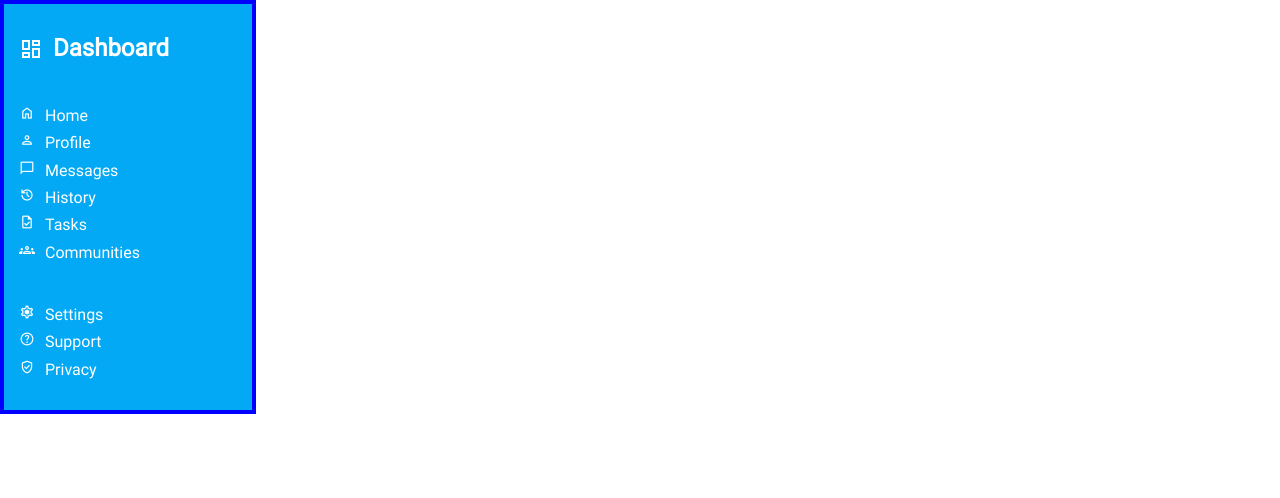
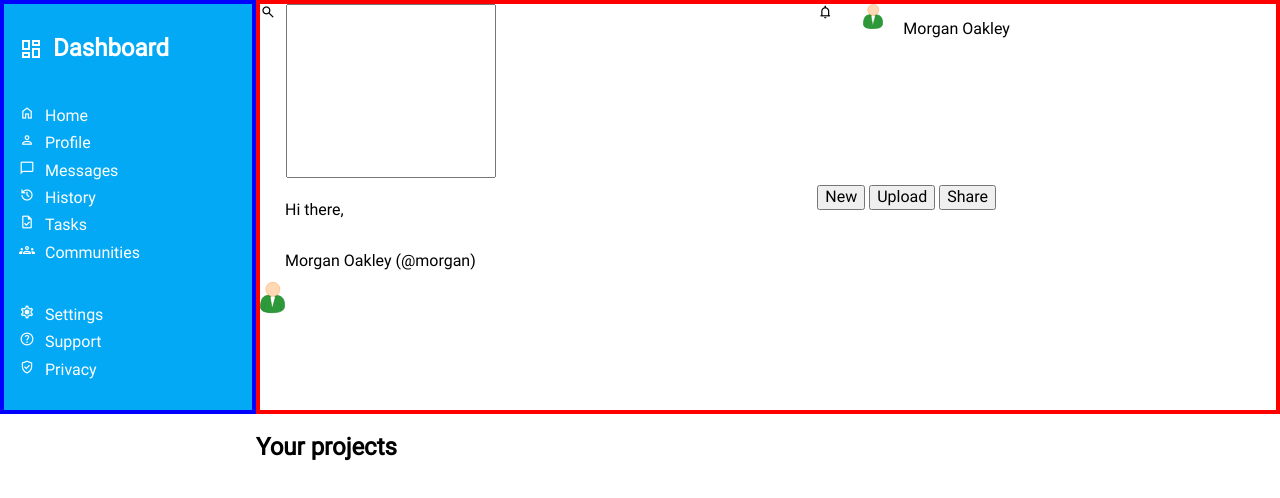
Before and after one commit to had-arach-eric/admin-dashboard, a plain HTML site: page index.html in a window 1280 px wide. Drawn offline with nearby package versions, Linux system fonts and the light colour scheme.

Commit message:
Partially make header and content.

```diff
--- a/index.html
+++ b/index.html
@@ -15,6 +15,8 @@
   <link rel="stylesheet" href="https://fonts.googleapis.com/css2?family=Material+Symbols+Outlined:opsz,wght,FILL,GRAD@48,400,1,0" />
   <link rel="stylesheet" href="https://fonts.googleapis.com/css2?family=Material+Symbols+Outlined:opsz,wght,FILL,GRAD@48,400,1,0" />
   <link rel="stylesheet" href="https://fonts.googleapis.com/css2?family=Material+Symbols+Outlined:opsz,wght,FILL,GRAD@48,400,1,0" />
+  <link rel="stylesheet" href="https://fonts.googleapis.com/css2?family=Material+Symbols+Outlined:opsz,wght,FILL,GRAD@48,400,1,0" />
+  <link rel="stylesheet" href="https://fonts.googleapis.com/css2?family=Material+Symbols+Outlined:opsz,wght,FILL,GRAD@48,400,0,0" />
 
   <link rel="stylesheet" href="./styles/styles.css">
 
@@ -25,8 +27,9 @@
 <body>
 
   <div class="container">
-    <div class="dashboard">
-      <div class="logo-and-title">
+
+    <div class="sidebar">
+      <div class="dashboard">
         <span class="material-symbols-outlined">dashboard</span>
         <h1>Dashboard</h1>
       </div>
@@ -42,15 +45,37 @@
         <li><span class="material-symbols-outlined">settings</span>Settings</li>
         <li><span class="material-symbols-outlined">help</span>Support</li>
         <li><span class="material-symbols-outlined">verified_user</span>Privacy</li>
-
-
       </ul>
     </div>
+
     <div class="header">
+      <div class="search">
+        <span class="material-symbols-outlined search-icon">search</span>
+        <input type="search">
+      </div>
+      <div class="notifications">
+        <span class="material-symbols-outlined notification-icon">notifications</span>
+        <img src="./assets/images/user.svg" alt="" class="user">
+        <p>Morgan Oakley</p>
+      </div>
+      <div class="hello">
+        <img src="./assets/images/user.svg" alt="">
+        <div class="name-and-user">
+          <p>Hi there,</p>
+          <p>Morgan Oakley (@morgan)</p>
+        </div>
 
+      </div>
+      <div class="buttons">
+        <button type="button">New</button>
+        <button type="button">Upload</button>
+        <button type="button">Share</button>
+      </div>
     </div>
+
     <div class="content">
       <div class="projects">
+        <h2>Your projects</h2>
 
       </div>
       <div class="announcements">
--- a/styles/styles.css
+++ b/styles/styles.css
@@ -6,25 +6,25 @@ html {
   box-sizing: inherit;
 }
 
-body {
-  margin: 0;
-  padding: 0;
-  color: white;
-  font-family: Roboto;
-}
-
 @font-face {
   font-family: Roboto;
   src: url(../assets/fonts/Roboto-Regular.ttf);
 }
 
+body {
+  margin: 0;
+  padding: 0;
+  color: black;
+  font-family: Roboto;
+  --general-padding: 15px;
+}
+
 .container {
-  --general-padding: 15px;
   display: grid;
   grid-template-columns: 1fr 4fr;
 }
 
-.dashboard {
+.sidebar {
   border: 4px solid blue;
   grid-row: 1 / -1;
   grid-column: 1 / 2;
@@ -32,12 +32,12 @@ body {
   flex-direction: column;
   justify-content: center;
   background-color: #03A9F4;
-  padding: 10px;
+  color: white;
   row-gap: 10px;
   padding: var(--general-padding);
 }
 
-.logo-and-title {
+.dashboard {
   font-size: 1.5rem;
   display: flex;
   align-items: center;
@@ -71,11 +71,86 @@ h1 {
 }
 
 .header {
+  border: 4px solid red;
   grid-row: 1 / 2;
   grid-column: 2 / 3;
+  display: grid;
+  grid-template-columns: 1.2fr 1fr;
+  gap: 7px;
+}
+
+.search-and-user {
+
+}
+
+.search {
+  display: flex;
+}
+
+.search-icon {
+  color: black;
+}
+
+.notifications {
+  display: flex;
+  align-items: flex-start;
+  column-gap: 20px;
+  /* flex-grow: 1; */
+}
+
+.notification-icon {
+  color: black;
+}
+
+.notifications > img {
+  width: 20px;
+  height: auto;
+}
+
+.hello {
+  display: flex;
+}
+
+.hello > img {
+  display: flex;
+  width: 25px;
+  height: auto;
+}
+
+.name-and-user {
+  display: flex;
+  flex-direction: column;
+}
+
+.name-and-user > p {
+  padding: 0;
+}
+
+header > .buttons {
+  display: flex;
 }
 
 .content {
   grid-row: 2 / 3;
   grid-column: 2 / 3;
+  display: grid;
+  grid-template-columns: 2fr 1fr;
 }
+
+.projects {
+  grid-row: 1 / 3;
+  display: flex;
+  flex-wrap: wrap;
+}
+
+.announcements {
+  grid-row-start: 1;
+  display: flex;
+  flex-direction: column;
+}
+
+.trending {
+  grid-row-start: 2;
+  display: flex;
+  flex-direction: column;
+}
```
Also changed, not shown: assets/images/cat.svg (added), assets/images/user.svg (added).
